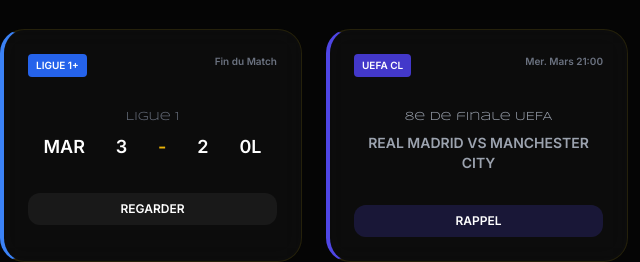
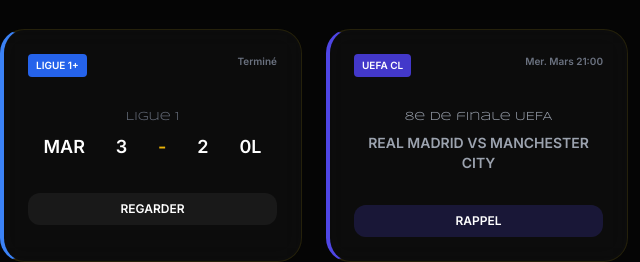
Before and after one commit to teleprime4k/4k, a plain HTML site: page index.html in a window 1280 px wide. Shown: the part 831-1093 px from the top of the page, 0-640 px from the left. Drawn offline with nearby package versions, Linux system fonts and the light colour scheme; no server answers.

Commit message:
Update index.html
Spor

```diff
--- a/index.html
+++ b/index.html
@@ -436,7 +436,7 @@
             <div class="sport-card glass rounded-3xl p-6 border-l-4 border-l-blue-500">
                 <div class="flex justify-between items-start mb-4">
                     <span class="bg-blue-600 text-[10px] px-2 py-1 rounded font-bold uppercase">Ligue 1+</span>
-                    <span class="text-gray-500 text-[10px] font-bold">Fin du Match </span>
+                    <span class="text-gray-500 text-[10px] font-bold">Terminé</span>
                 </div>
                 <div class="text-center py-4">
                     <p class="text-xs text-gray-500 mb-2 font-title">Ligue 1 </p>
```
